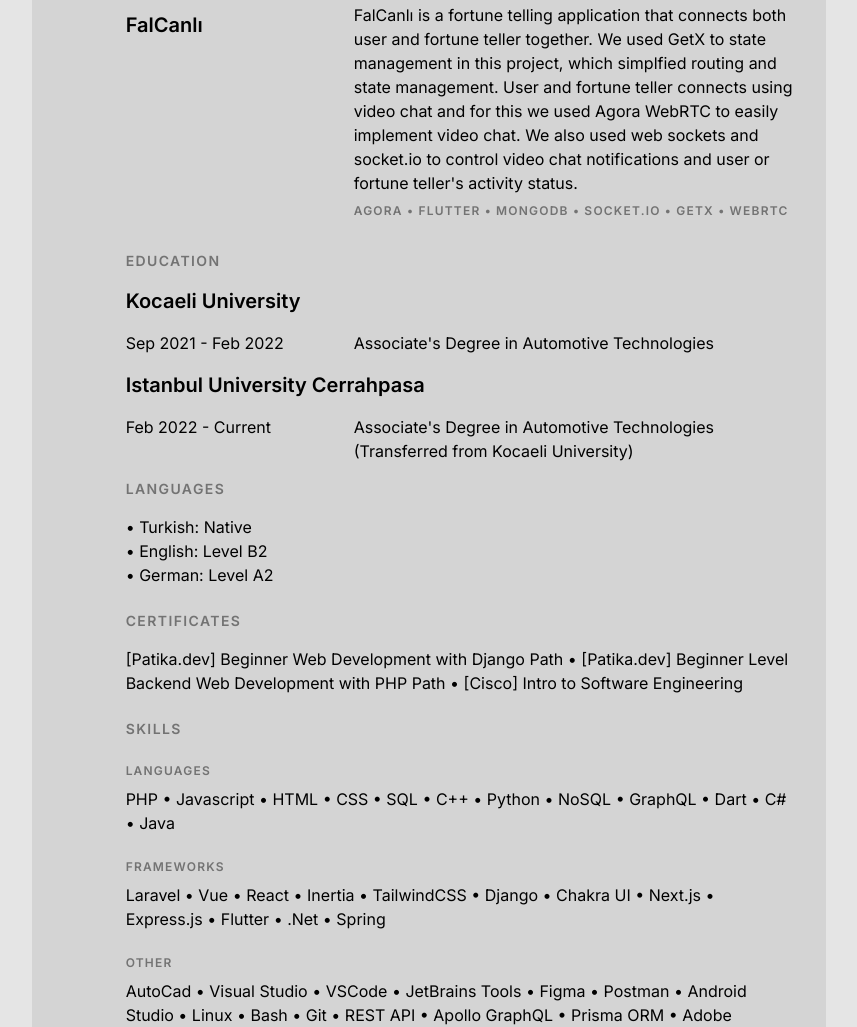
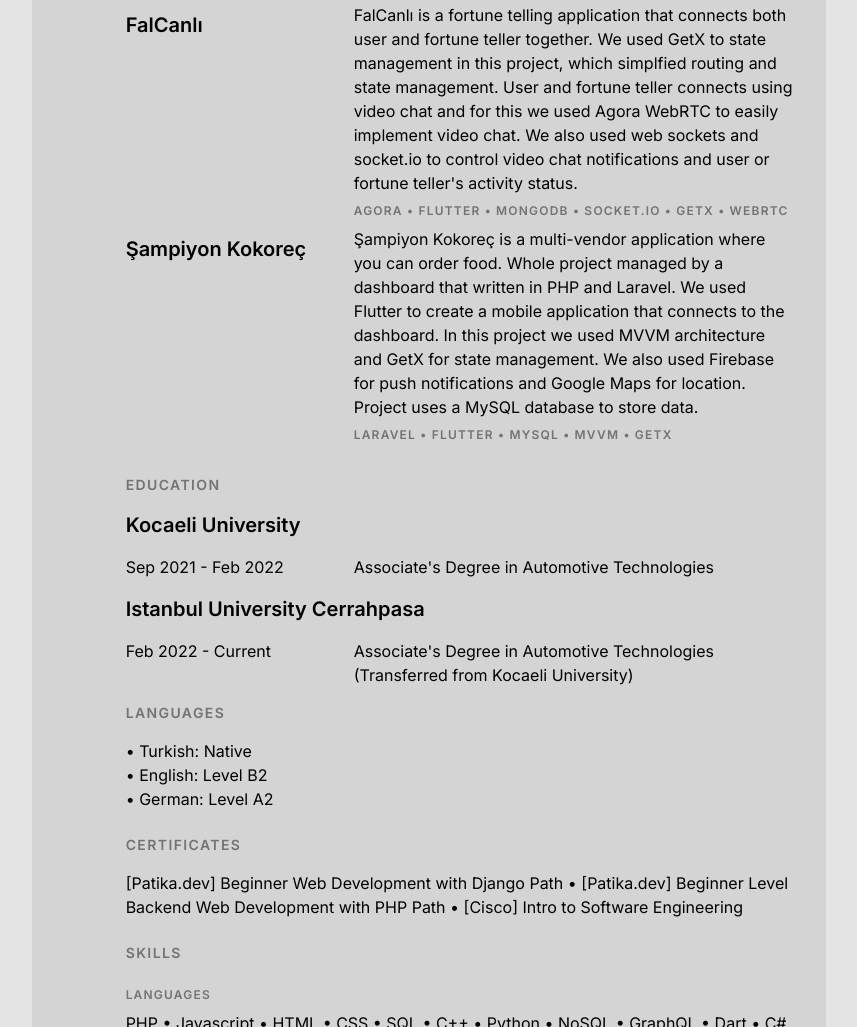
Before and after one commit to onursedef/resume, a website built with Vite: page index.html in a window 1280 px wide. Shown: the part 953-1980 px from the top of the page, without its empty margins (211-1068 px from the left). Built offline with nearby package versions, Linux system fonts and the light colour scheme; a web font is replaced by a local one.

Commit message:
#19 Added Şampiyon Kokoreç to Projects

```diff
--- a/index.html
+++ b/index.html
@@ -115,6 +115,20 @@
           </p>
           <p class="subheading-sm mt-2">Agora • Flutter • MongoDB • Socket.IO • GetX • WebRTC</p>
         </div>
+        <div class="md:col-span-4 col-span-1">
+          <p class="heading">
+            Şampiyon Kokoreç
+          </p>
+        </div>
+        <div class="content">
+          <p>
+            Şampiyon Kokoreç is a multi-vendor application where you can order food. Whole project managed by a dashboard that
+            written in PHP and Laravel. We used Flutter to create a mobile application that connects to the dashboard. In this project we used MVVM
+            architecture and GetX for state management. We also used Firebase for push notifications and Google Maps for location. Project uses a MySQL
+            database to store data.
+          </p>
+          <p class="subheading-sm mt-2">Laravel • Flutter • MySQL • MVVM • GetX</p>
+        </div>
         <div class="subheading">
           Education
         </div>
```
